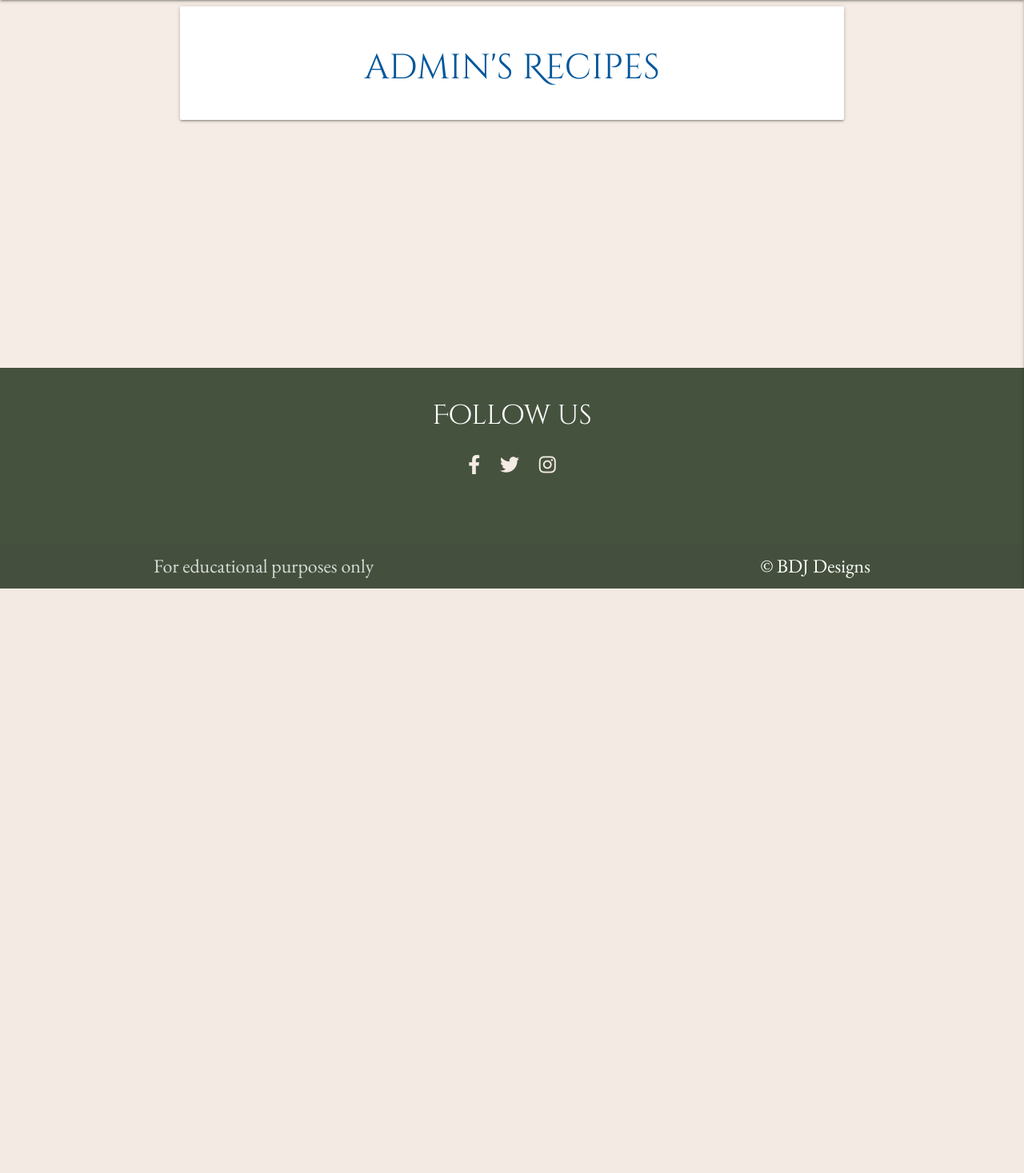
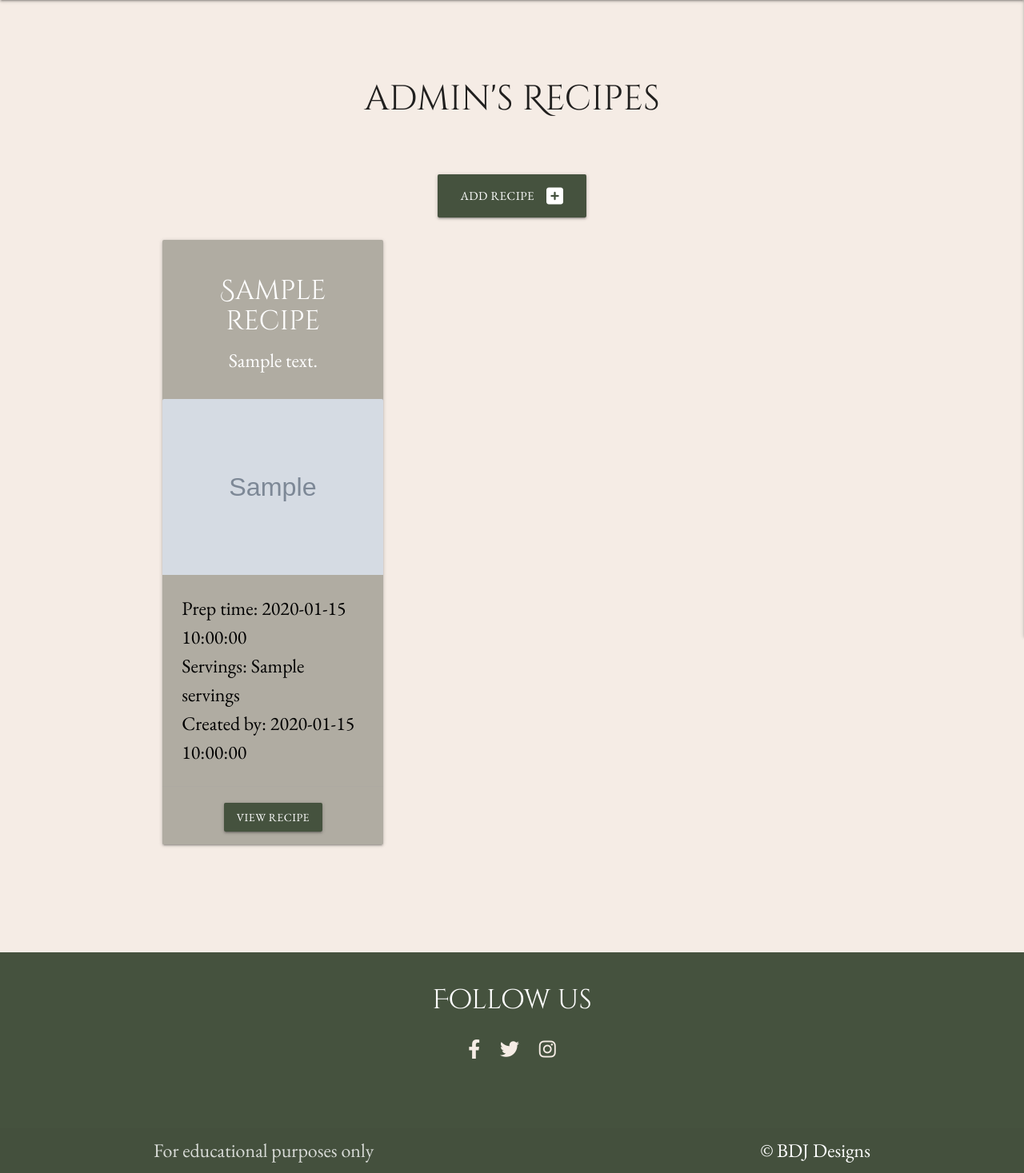
Before and after one commit to Code-Institute-Submissions/danielj314-celtic-cuisine-pm3_NovResub, a Flask app: page /my_recipes/home in a window 1280 px wide. Shown: the part 64-1531 px from the top of the page at 80% size. Before the commit the page ends 800 px from the top, so only its background shows below. Run offline with Flask 2, Linux system fonts and the light colour scheme; the visitor is signed in with stand-in values (Sample User, id 1); tables that the repository leaves empty hold one stand-in row (values such as "Sample post"); grey boxes marked "Sample" are stand-in pictures; a database or web service that is not in the repository returns one stand-in record (values such as "Sample title").

Commit message:
Added functionality and recipe cards to my_recipes.html

```diff
--- a/celticcuisine/routes.py
+++ b/celticcuisine/routes.py
@@ -15,6 +15,17 @@ def home():
     """
     categories = list(Nations.query.order_by(Nations.category_name).all())
     return render_template("home.html", categories=categories)
+
+
+@app.route("/my_recipes/<username>", methods=["GET", "POST"])
+def my_recipes(username):
+
+    if "user" not in session:
+        flash("You need to be logged in to view your recipes")
+        return redirect("home")
+
+    recipes = list(mongo.db.recipes.find({"created_by": str(username)}))
+    return render_template("my_recipes.html", username=session["user"], recipes=recipes)
 
 
 @app.route("/recipes/<int:category_id>", methods=["GET"])
@@ -40,8 +51,8 @@ def full_recipe(recipe_id):
 @app.route("/add_recipe", methods=["GET", "POST"])
 def add_recipe():
     if "user" not in session:
-        flash("You need to be logged in to add a task")
-        return redirect(url_for("get_tasks"))
+        flash("You need to be logged in to add a recipe")
+        return redirect(url_for("home"))
 
     if request.method == "POST":
         recipe = {
@@ -201,15 +212,6 @@ def login():
     return render_template("login.html")
 
 
-@app.route("/my_recipes/<username>", methods=["GET", "POST"])
-def my_recipes(username):
-
-    if "user" in session:
-        return render_template("my_recipes.html", username=session["user"])
-
-    return redirect(url_for("login"))
-
-
 @app.route("/logout")
 def logout():
     # remove user from session cookie
--- a/celticcuisine/templates/login.html
+++ b/celticcuisine/templates/login.html
@@ -4,7 +4,7 @@
 <h3 class="center-align">Log In</h3>
 
 <div class="row">
-    <form class="col s12 m8 offset-m2" method="POST" action="{{ url_for('login') }}">
+    <form class="col s12 m8 l4 offset-m2" method="POST" action="{{ url_for('login') }}">
         <div class="card-panel yellow">
             <!-- username -->
             <div class="row">
--- a/celticcuisine/templates/my_recipes.html
+++ b/celticcuisine/templates/my_recipes.html
@@ -1,23 +1,47 @@
 {% extends "base.html" %}
 {% block content %}
 
+<h3 class="center-align title-margins"> {{ username }}'s Recipes</h3>
 
 <div class="row">
-    <div class="col s12 m8 offset-m2">
-        <div class="card-panel">
-            <h3 class="center-align light-blue-text text-darken-4">
-                {{ username }}'s Recipes
-            </h3>
-        </div>
+    <div class="col s12 center-align">
+        <a href="{{ url_for('add_recipe') }}" class="btn-large background-cabbage">
+            Add Recipe <i class="fas fa-plus-square right"></i>
+        </a>
     </div>
 </div>
 
-<div class="row">
+<!-- message to display if no matching results found -->
+{% if recipes|length == 0 %}
+<p class="center-align">No results found</p>
+{% endif %}
+
+<div class="row container">
     {% for recipe in recipes %}
     <div class="col s12 m6 l4">
-        <div class="card light-blue darken-4 center-align">
+        <div class="card recipe-card center-align">
             <div class="card-content white-text">
-                <span class="card-title">{{ recipe.recipe_name }}</span>
+                <span class="card-title">
+                    <h4>{{ recipe.recipe_name }}</h4>
+                </span>
+                <span class="card-title">{{ recipe.recipe_description }}</span>
+            </div>
+            <div class="card-image">
+                {% if recipe.recipe_image %}
+                <img class="recipe-card-image" src="{{ recipe.recipe_image }}" alt="{{ recipe.recipe_name }} image">
+                {% else %}
+                <img class="recipe-card-image" src="../static/images/plate.jpg" alt="empty plate image">
+                {% endif %}
+            </div>
+            <div class="card-content black-text left-align">
+                <span>Prep time: {{ recipe.prep_time }}</span><br>
+                <span>Servings: {{ recipe.servings }}</span><br>
+                <span>Created by: {{ recipe.created_by|capitalize }}</span>
+            </div>
+            <div class="card-action">
+                <a href="{{ url_for('full_recipe', recipe_id=recipe._id) }}" class="btn background-cabbage">
+                    View recipe
+                </a>
             </div>
         </div>
     </div>
```
